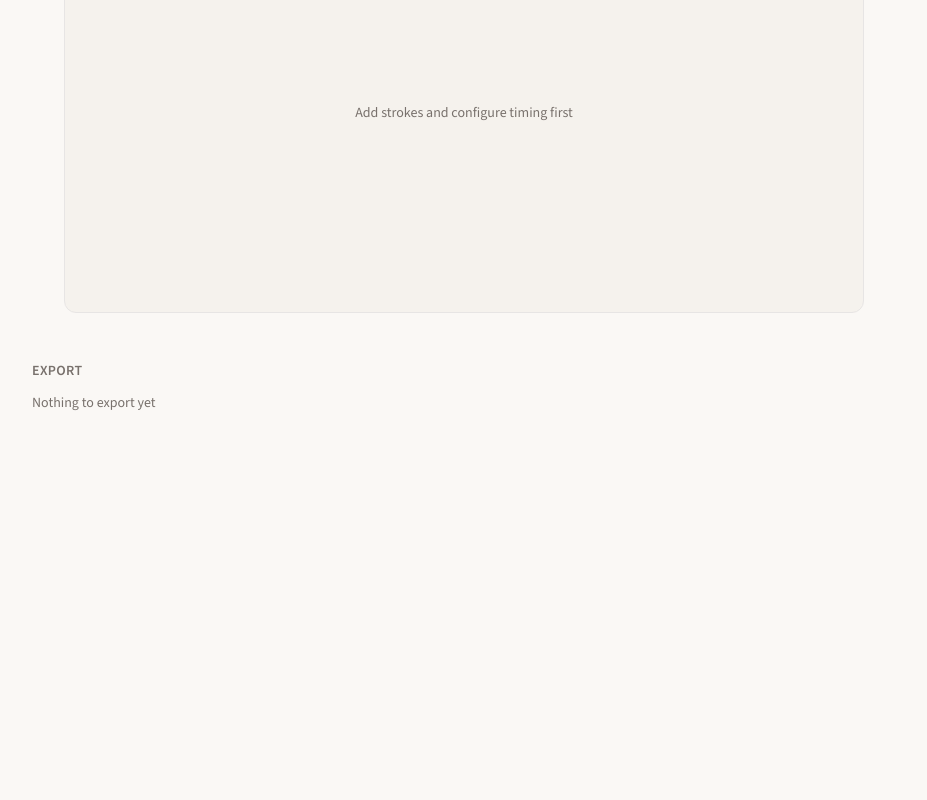
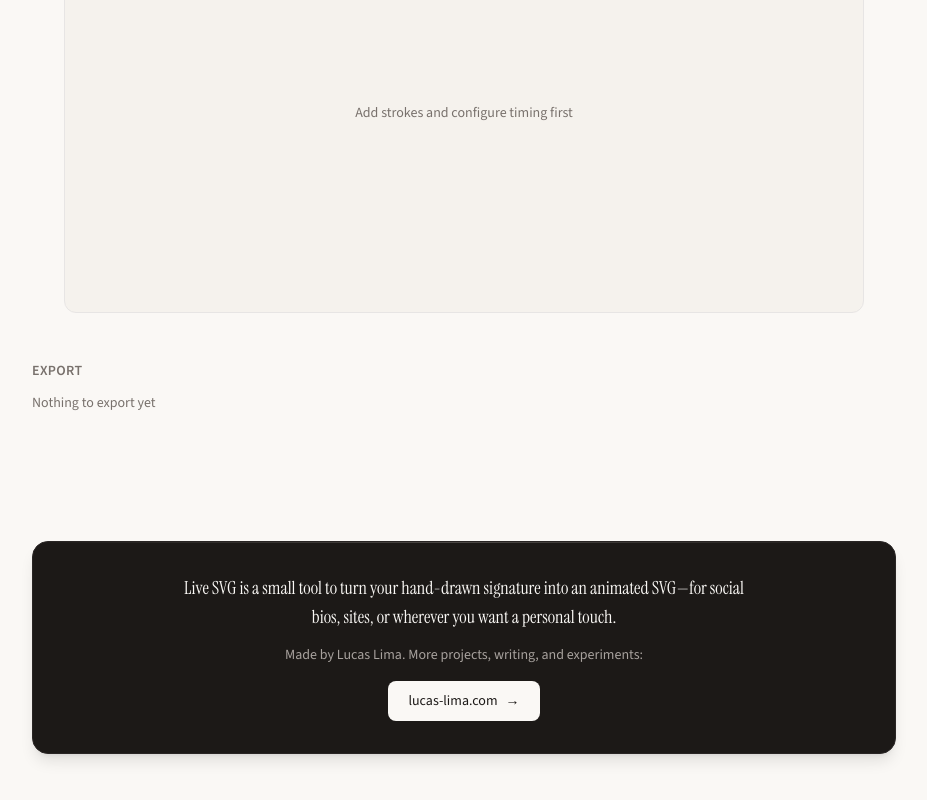
Before and after one commit to gitdolucas/live-svg, a Next.js app: page / in a window 1280 px wide. Shown: the part 1190-1990 px from the top of the page, without its empty margins (176-1103 px from the left). Before the commit the page ends 1643 px from the top, so only its background shows below. Built offline with nearby package versions, Linux system fonts and the light colour scheme.

Commit message:
Add footer section with animated SVG signature call-to-action and hover effect for arrow

```diff
--- a/src/app/globals.css
+++ b/src/app/globals.css
@@ -114,3 +114,13 @@ body::before {
   display: block;
   vertical-align: top;
 }
+
+/* Footer CTA arrow hover */
+.footer-cta-arrow {
+  display: inline-block;
+  transition: transform 0.25s ease;
+}
+a:hover .footer-cta-arrow,
+a:focus-visible .footer-cta-arrow {
+  transform: translateX(4px);
+}
--- a/src/app/page.tsx
+++ b/src/app/page.tsx
@@ -296,6 +296,43 @@ export default function Home() {
             mode={advancedMode ? "advanced" : "simple"}
           />
         </section>
+
+        <footer
+          className="mt-20 pb-14 opacity-0 animate-section-reveal"
+          style={{
+            animationDelay: "480ms",
+            animationFillMode: "forwards",
+          }}
+        >
+          <div className="relative rounded-2xl border border-[#292524] bg-[#1c1917] p-8 text-[#faf8f5] shadow-lg overflow-hidden">
+            {/* Subtle top highlight */}
+            <div
+              className="absolute inset-x-0 top-0 h-px bg-gradient-to-r from-transparent via-[rgba(168,162,158,0.35)] to-transparent"
+              aria-hidden
+            />
+            <div className="relative text-center max-w-xl mx-auto">
+              <p className="font-serif text-lg leading-relaxed">
+                Live SVG is a small tool to turn your hand-drawn signature into
+                an animated SVG—for social bios, sites, or wherever you want a
+                personal touch.
+              </p>
+              <p className="mt-3 text-sm text-[#a8a29e]">
+                Made by Lucas Lima. More projects, writing, and experiments:
+              </p>
+              <a
+                href="https://lucas-lima.com"
+                target="_blank"
+                rel="noopener noreferrer"
+                className="mt-4 inline-flex items-center gap-2 rounded-lg bg-[#faf8f5] px-5 py-2.5 text-sm font-medium text-[#1c1917] transition-all hover:bg-[#f5f2ed] hover:shadow focus-visible:outline focus-visible:outline-2 focus-visible:outline-offset-2 focus-visible:outline-[#3b82c6]"
+              >
+                lucas-lima.com
+                <span className="footer-cta-arrow" aria-hidden>
+                  →
+                </span>
+              </a>
+            </div>
+          </div>
+        </footer>
       </div>
     </div>
   );
```
